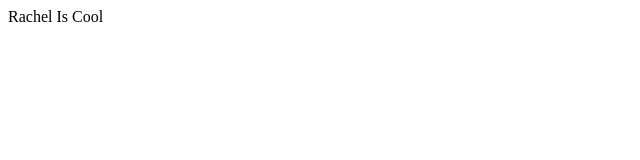
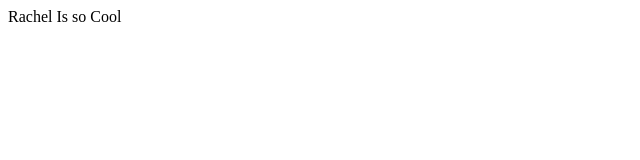
Before and after one commit to twarped/rachel.ml, a website: page views/index.html in a window 1280 px wide. Shown: the full height of the page, 0-640 px from the left. Drawn offline with Linux system fonts and the light colour scheme.

Commit message:
added "Rachel Is so Cool" to the div

```diff
--- a/views/index.html
+++ b/views/index.html
@@ -3,7 +3,7 @@
   </head>
   <body>
     <div>
-      Rachel Is Cool
+      Rachel Is so Cool
     </div>
   </body>
 </html>
```
